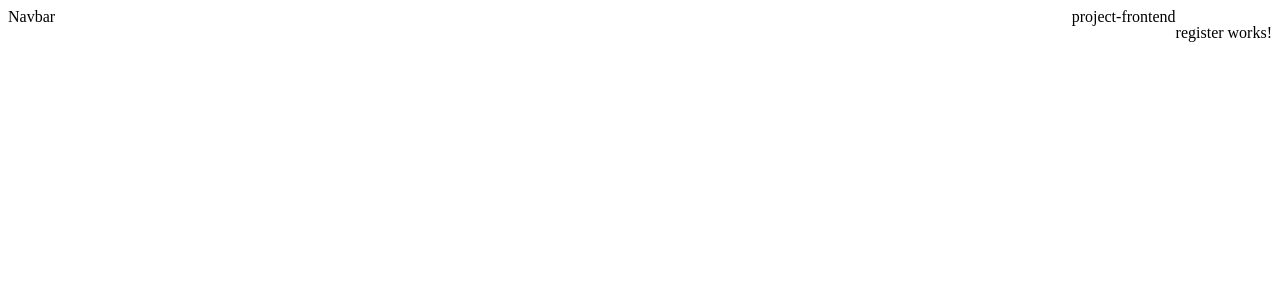
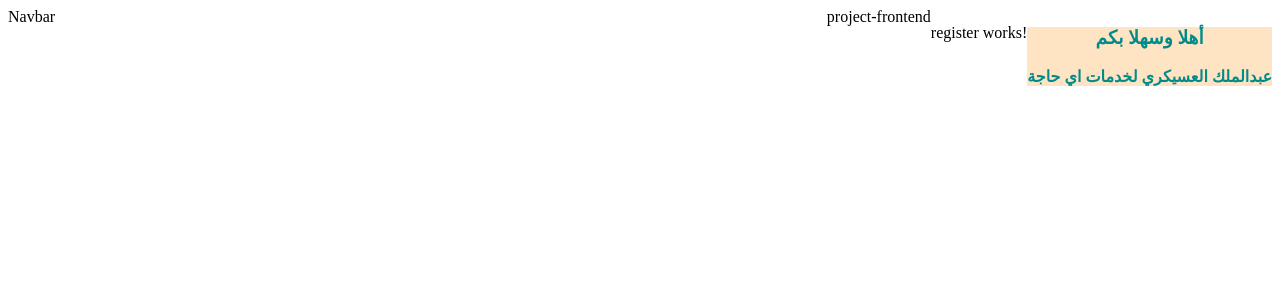
Before and after one commit to alma3lol/project-frontend-mof, an Angular app: page / in a window 1280 px wide. Shown: the top 300 px of the page. Built offline with nearby package versions, Linux system fonts and the light colour scheme.

Commit message:
create new compnent

```diff
--- /dev/null
+++ b/src/app/alasekri/alasekri.component.html
@@ -0,0 +1,4 @@
+<div class="divMalek">
+    <h3>أهلا وسهلا بكم</h3>
+    <p>عبدالملك العسيكري لخدمات  اي حاجة </p>
+</div>
--- /dev/null
+++ b/src/app/alasekri/alasekri.component.sass
@@ -0,0 +1,5 @@
+.divMalek
+    color: darkcyan
+    font-weight: 700
+    text-align: center
+    background-color: bisque
--- a/src/app/app.component.html
+++ b/src/app/app.component.html
@@ -2,6 +2,8 @@
   <div>Navbar</div>
   <div>{{title}}</div>
   <app-register></app-register>
+  <app-alasekri></app-alasekri>
+
 </div>
 
 <router-outlet></router-outlet>
--- a/src/app/app.module.ts
+++ b/src/app/app.module.ts
@@ -4,11 +4,13 @@ import { BrowserModule } from '@angular/platform-browser';
 import { AppRoutingModule } from './app-routing.module';
 import { AppComponent } from './app.component';
 import { RegisterComponent } from './register/register.component';
+import { AlasekriComponent } from './alasekri/alasekri.component';
 
 @NgModule({
   declarations: [
     AppComponent,
-    RegisterComponent
+    RegisterComponent,
+    AlasekriComponent
   ],
   imports: [
     BrowserModule,
```
Also changed, not shown: src/app/alasekri/alasekri.component.ts (added, +10 -0 lines), 1 other file (tests, documents, lock files or other folders).
